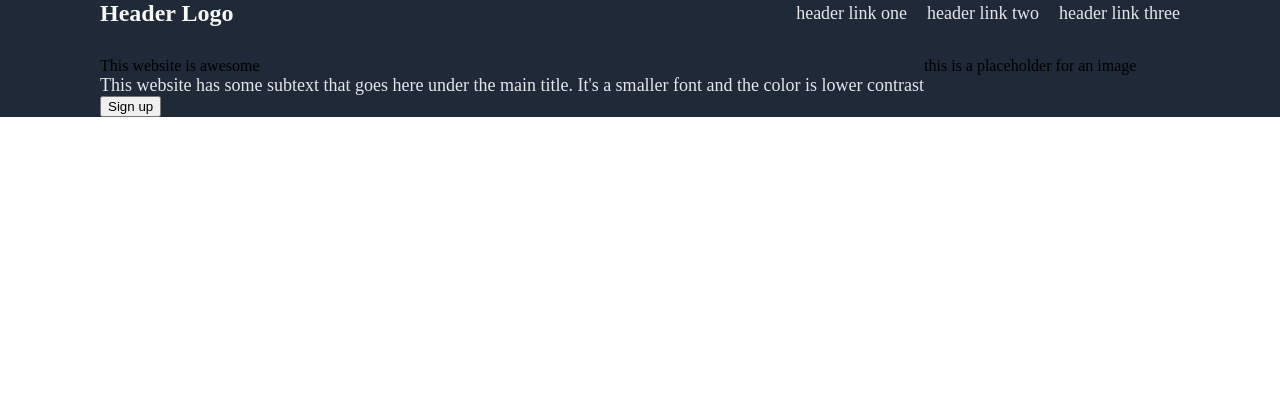
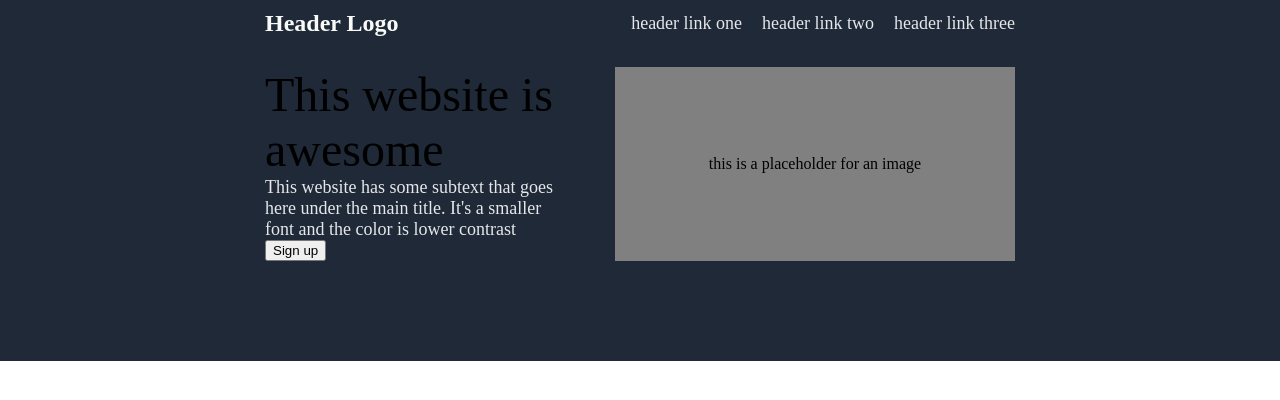
Before and after one commit to artyomlogvin/odin-landing-page, a plain HTML site: page index.html in a window 1280 px wide. Drawn offline with Linux system fonts and the light colour scheme.

Commit message:
Fix global layout

```diff
--- a/index.html
+++ b/index.html
@@ -18,7 +18,7 @@
       </div>
       <div class="hero">
         <div class="hero-left">
-          <p>This website is awesome</p>
+          <p class="hero-title">This website is awesome</p>
           <p class="hero-subtext">
             This website has some subtext that goes here under the main title.
             It's a smaller font and the color is lower contrast
--- a/styles.css
+++ b/styles.css
@@ -10,17 +10,19 @@ body {
 
 .header {
     background-color: #1F2937;
-    padding: 0 100px 0 100px;
+    padding: 10px 100px 100px 100px;
     margin: 0;
 
-    flex-grow: 1;
-    flex-basis: auto;
+    display: flex;
+    flex-direction: column;
+    align-items: center;
 }
 
 .header-top {
     display: flex;
     justify-content: space-between;
     align-items: center;
+    width: 750px;
 
     margin-bottom: 30px;
 }
@@ -44,4 +46,24 @@ li, .hero-subtext {
 
 .hero {
     display: flex;
+    justify-content: space-between;
+    gap: 20px;
+    width: 750px;
 }
+
+.image-placeholder {
+    flex-basis: 400px;
+    background-color: grey;
+
+    display: flex;
+    justify-content: center;
+    align-items: center;
+}
+
+.hero-left {
+    flex-basis: 300px;
+}
+
+.hero-title {
+    font-size: 48px;
+}
```
